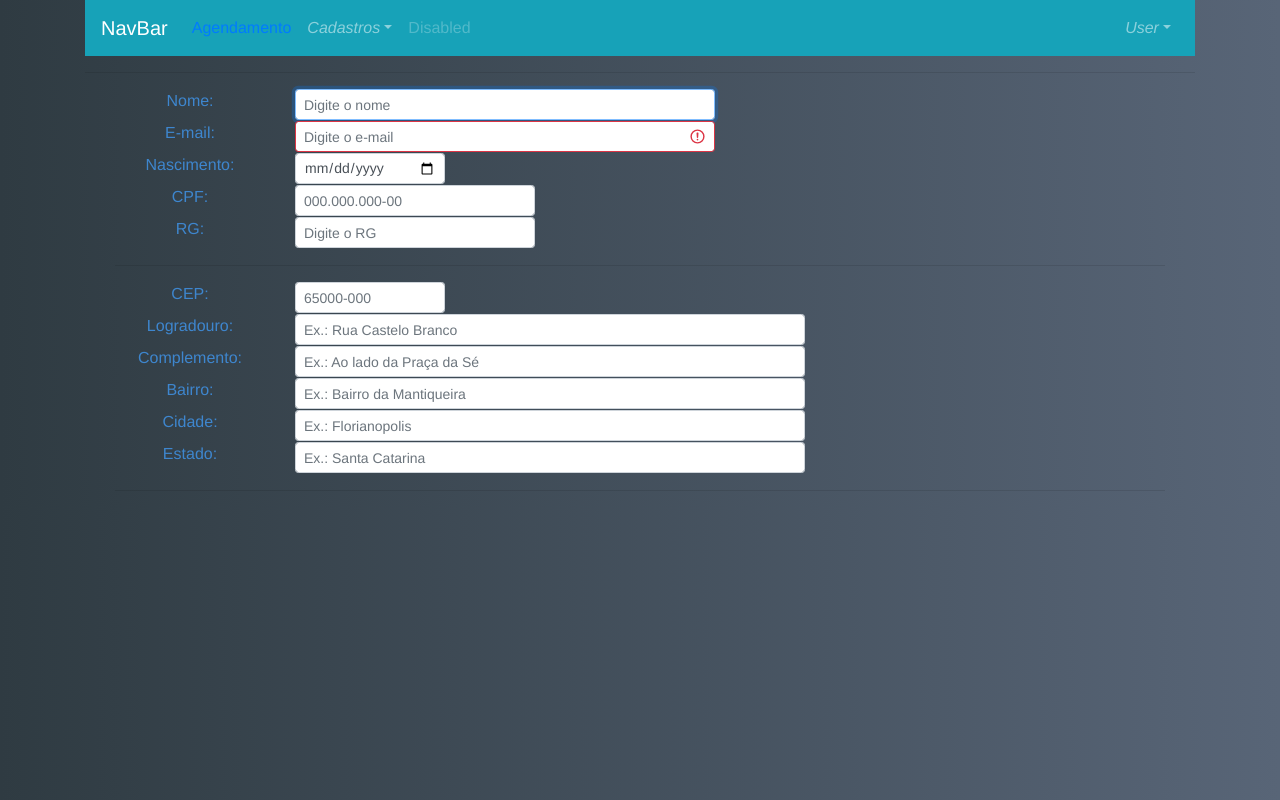
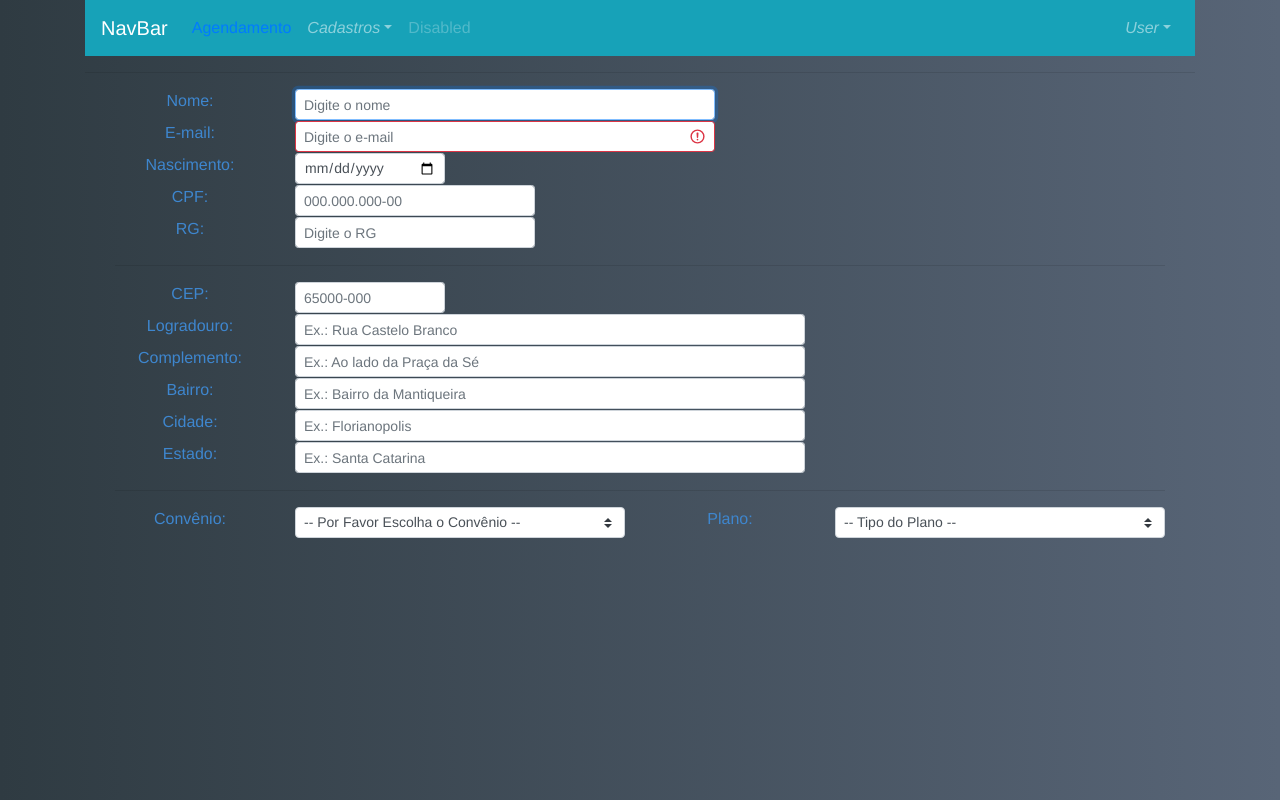
Before and after one commit to johnsantosdk/app-scheduling-medical-center, a Vue app: page /register/patient in a window 1280 px wide. Built offline with nearby package versions, Linux system fonts and the light colour scheme.

Commit message:
Programando o form patient

```diff
--- a/src/components/patient/CreatePatient.vue
+++ b/src/components/patient/CreatePatient.vue
@@ -71,6 +71,28 @@
         <hr>
         <Address />
         <hr>
+        <b-row>
+            <b-col sm="2">
+                <label for="IdCon">Convênio:</label>
+            </b-col>
+            <b-col sm="4">
+                <b-form-select size="sm" @change="getPlanos" v-model="convenio" :options="convenios" class="mb-3">
+                    <template>
+                        <b-form-select-option :value="null" disabled>-- Por Favor Escolha o Convênio --</b-form-select-option>
+                    </template>
+                </b-form-select>
+            </b-col>
+            <b-col sm="2">
+                <label for="IdCon">Plano:</label>
+            </b-col>
+            <b-col sm="4">
+                <b-form-select size="sm" v-model="plano" :options="planos" class="mb-3">
+                    <template>
+                        <b-form-select-option :value="null" disabled>-- Tipo do Plano --</b-form-select-option>
+                    </template>
+                </b-form-select>
+            </b-col>
+        </b-row>
     </b-container>
 </template>
 
@@ -78,9 +100,64 @@
 import Address from '../address/Address';
 
 export default {
-     components: {
-         Address
-     }
+    components: {
+        Address
+    },
+    data() {
+      return {
+        convenio: null,
+        plano: null,
+        planos: [],
+        convenios: [
+            {id:115, value: 1, text: 'Unimed',
+                plano: [
+                    {id:1, text:'Valentina'},
+                    {id:2, text:'Carolina'},
+                    {id:3, text:'5 Estrelas'},
+                ]
+            },
+            {id:25, value: 2, text: 'Saude Bradesco',
+                plano: [
+                    {id:1, text:'Master'},
+                    {id:2, text:'Califonia'},
+                    {id:3, text:'Super Satar'},
+                    {id:4, text:'Platina'}
+                ]
+            },
+            {id:126, value: 3, text: 'Vitallis',
+                plano: [
+                     {id:1, text:'Diamante'},
+                     {id:1, text:'Perola'},
+                     {id:1, text:'Rubi'},
+                     {id:1, text:'Fenix'}
+                ]
+            },
+            {id:40, value: 4, text: 'Saude Caixa',
+                plano: [
+                    {id:1, text:'Preto'},
+                    {id:2, text:'Branco'},
+                    {id:3, text:'Ouro'},
+                    {id:4, text:'Esmeralda'}
+                ]
+            }
+        ]
+      }
+    },
+    watch: {
+
+    },
+    methods: {
+        getPlanos(valuePlano) {
+            this.convenios.forEach( item => {
+                if(item.value == valuePlano) {
+                    item.plano.forEach(i => { this.planos.push(i)})
+                }
+            })
+        }
+    },
+    created() {
+
+    }
 }
 </script>
 
```
